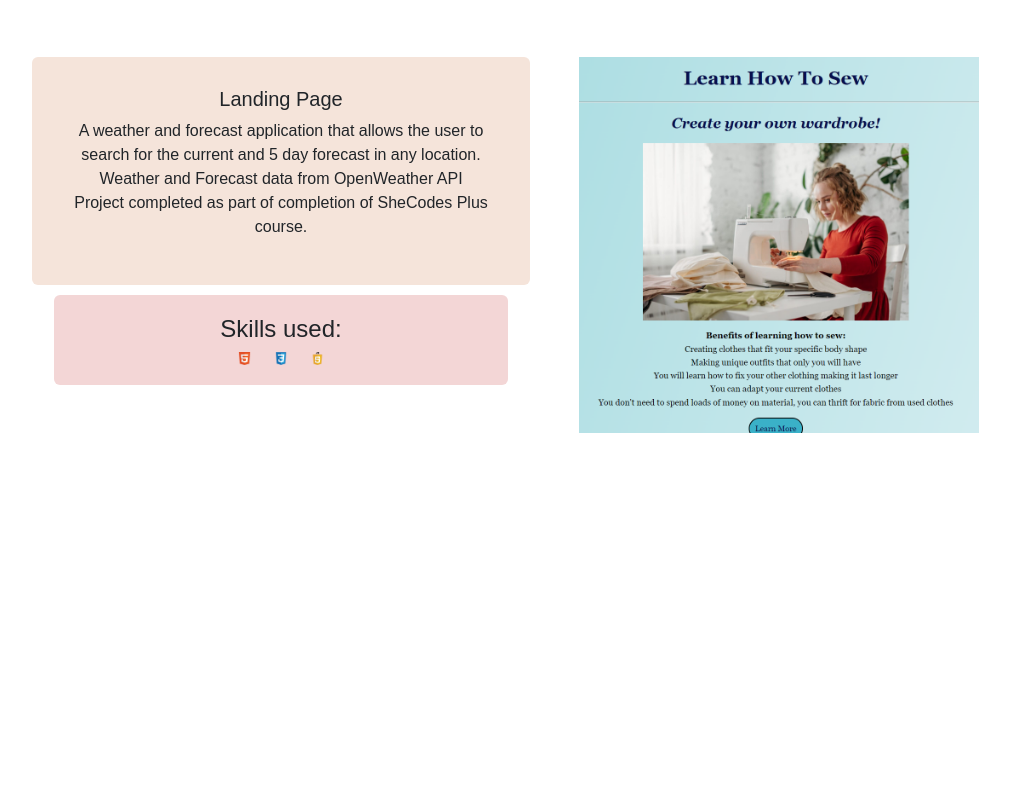
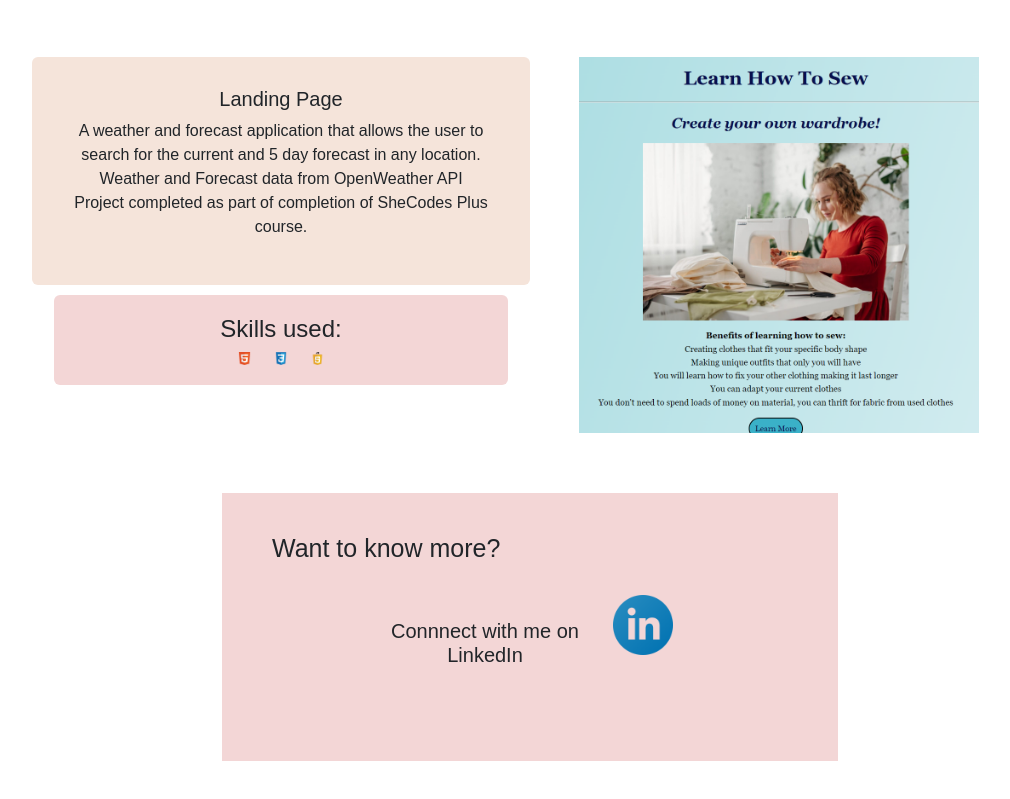
Before and after one commit to jodiemay22/Portfolio-Project, a plain HTML site: page projects.html in a window 1280 px wide. Shown: the part 436-1235 px from the top of the page, without its empty margins (110-1120 px from the left). Before the commit the page ends 929 px from the top, so only its background shows below. Drawn offline with nearby package versions, Linux system fonts and the light colour scheme.

Commit message:
added know-more-element to projects page

```diff
--- a/projects.html
+++ b/projects.html
@@ -128,6 +128,26 @@
           />
         </div>
       </div>
+      <div class="know-more-element">
+        <div class="row">
+          <div class="col">
+            <h3>Want to know more?</h3>
+          </div>
+        </div>
+        <div class="row justify-content-center">
+          <div class="col-sm-5 pt-5 pb-3">
+            <h4>Connnect with me on LinkedIn</h4>
+          </div>
+          <div class="col-sm-2 pt-4 pb-3">
+            <a href="http://www.linkedin.com/in/jodie-lancaster-459672b3">
+              <img
+                src="/images/linkedinlogo.png"
+                alt="linkedinlogo"
+                class="linkedin-logo"
+            /></a>
+          </div>
+        </div>
+      </div>
     </div>
     <script
       src="https://cdn.jsdelivr.net/npm/bootstrap@5.1.3/dist/js/bootstrap.bundle.min.js"
```
